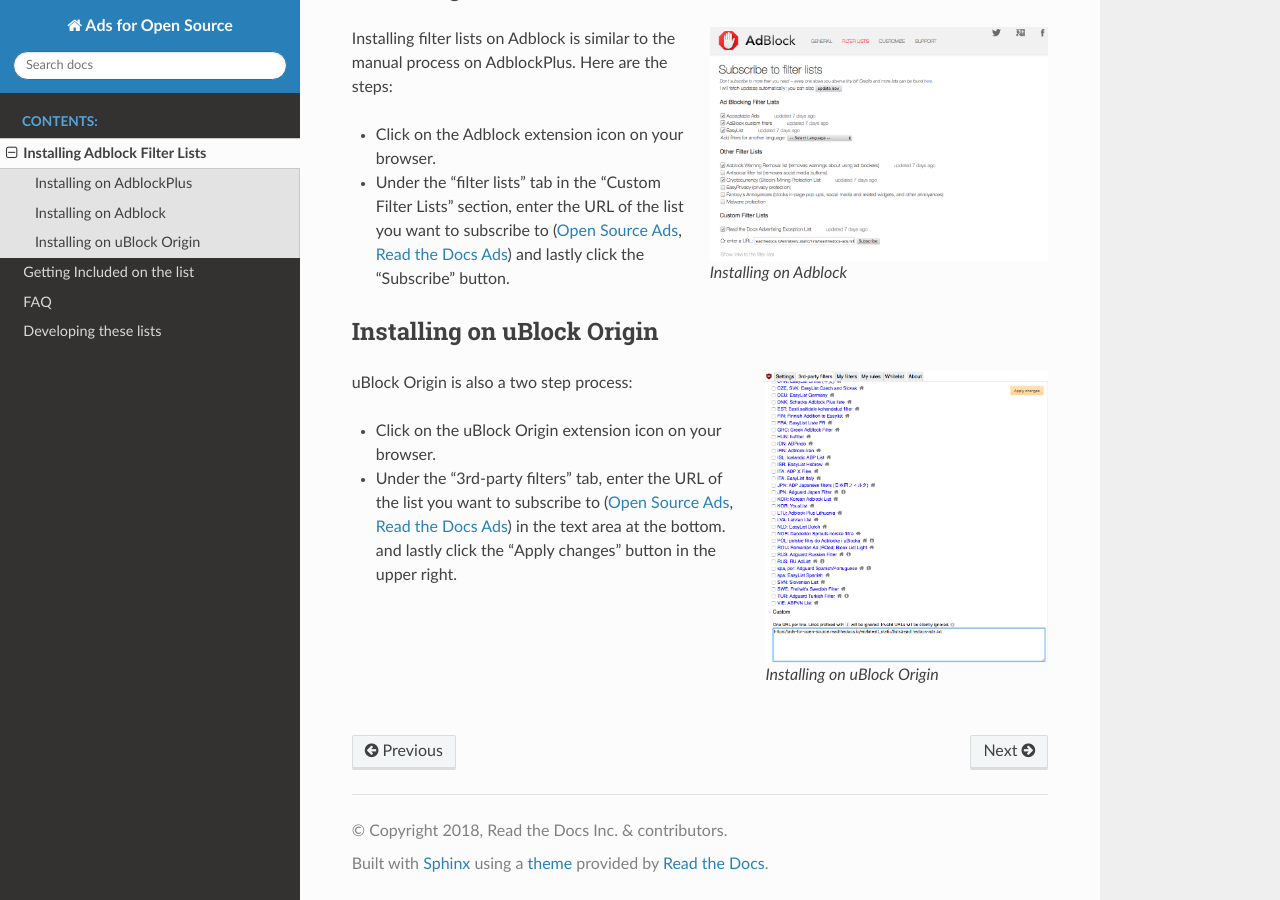
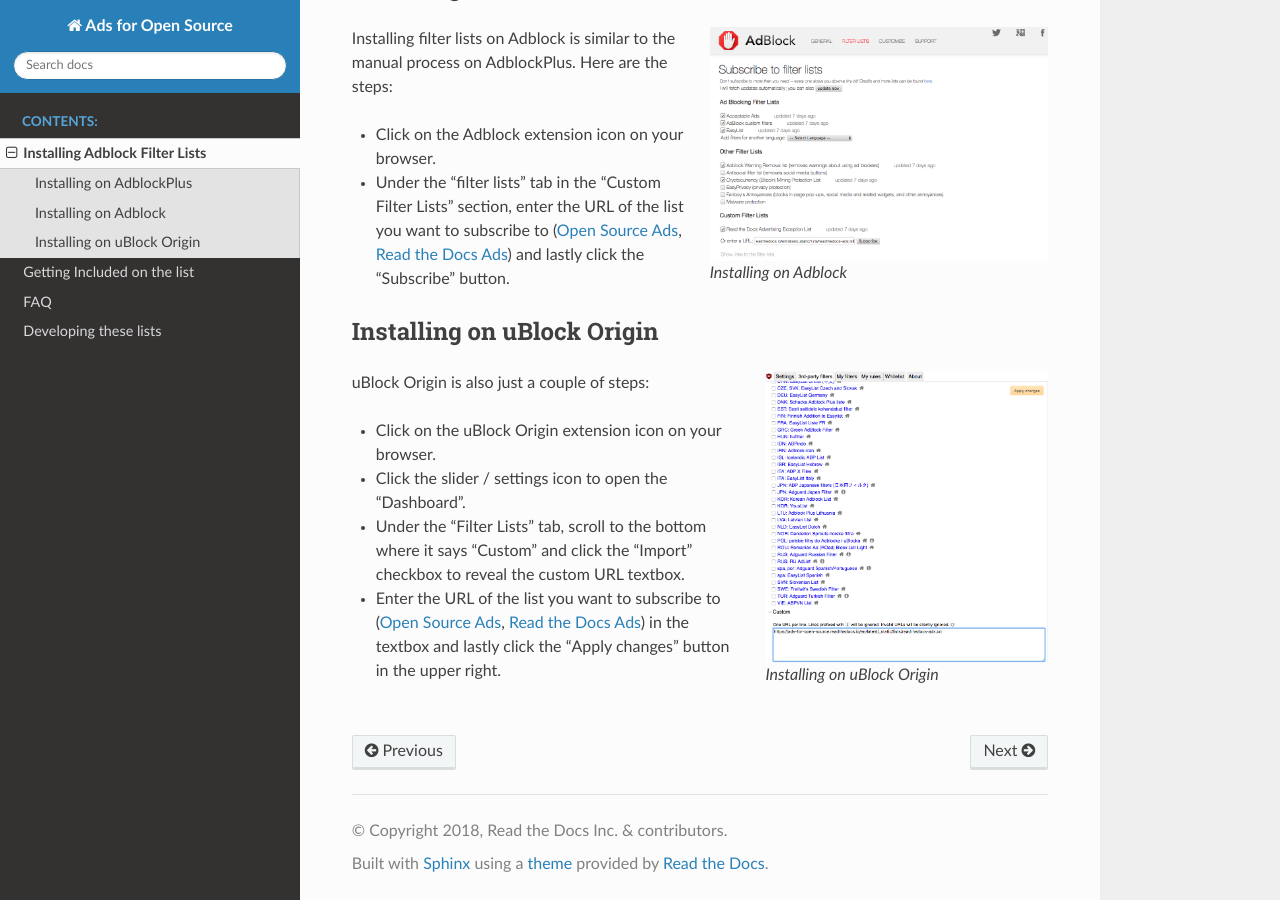
Before and after one commit to readthedocs/ads-for-opensource, a Sphinx documentation site: the page built from docs/source/installation.rst, in a window 1280 px wide and 900 px high, scrolled down 773 px. Built offline with Sphinx 7.4.7 and the Read the Docs theme 2.0.0, drawn with Linux system fonts in a browser that asks for light colours.

Commit message:
Fix uBlock Origin install steps
The "3rd-party Filters" tab was renamed. Also, previously it wasn't clear how to get to the dashboard.

These instructions were tested on both Chrome and Firefox.

The thumbnail image is still outdated, but I'm not sure how to update that.

```diff
--- a/docs/source/installation.rst
+++ b/docs/source/installation.rst
@@ -68,13 +68,13 @@
 
    Installing on uBlock Origin
 
-uBlock Origin is also a two step process:
+uBlock Origin is also just a couple of steps:
 
 * Click on the uBlock Origin extension icon on your browser.
-* Under the "3rd-party filters" tab,
-  enter the URL of the list you want to subscribe to
-  (`Open Source Ads`_, `Read the Docs Ads`_) in the text area at the bottom.
-  and lastly click the "Apply changes" button in the upper right.
+* Click the slider / settings icon to open the "Dashboard".
+* Under the "Filter Lists" tab, scroll to the bottom where it says "Custom" and click the "Import" checkbox to reveal the custom URL textbox.
+* Enter the URL of the list you want to subscribe to
+  (`Open Source Ads`_, `Read the Docs Ads`_) in the textbox and lastly click the "Apply changes" button in the upper right.
 
 
 .. _Open Source Ads: https://ads-for-open-source.readthedocs.io/en/latest/_static/lists/opensource-ads.txt
```
